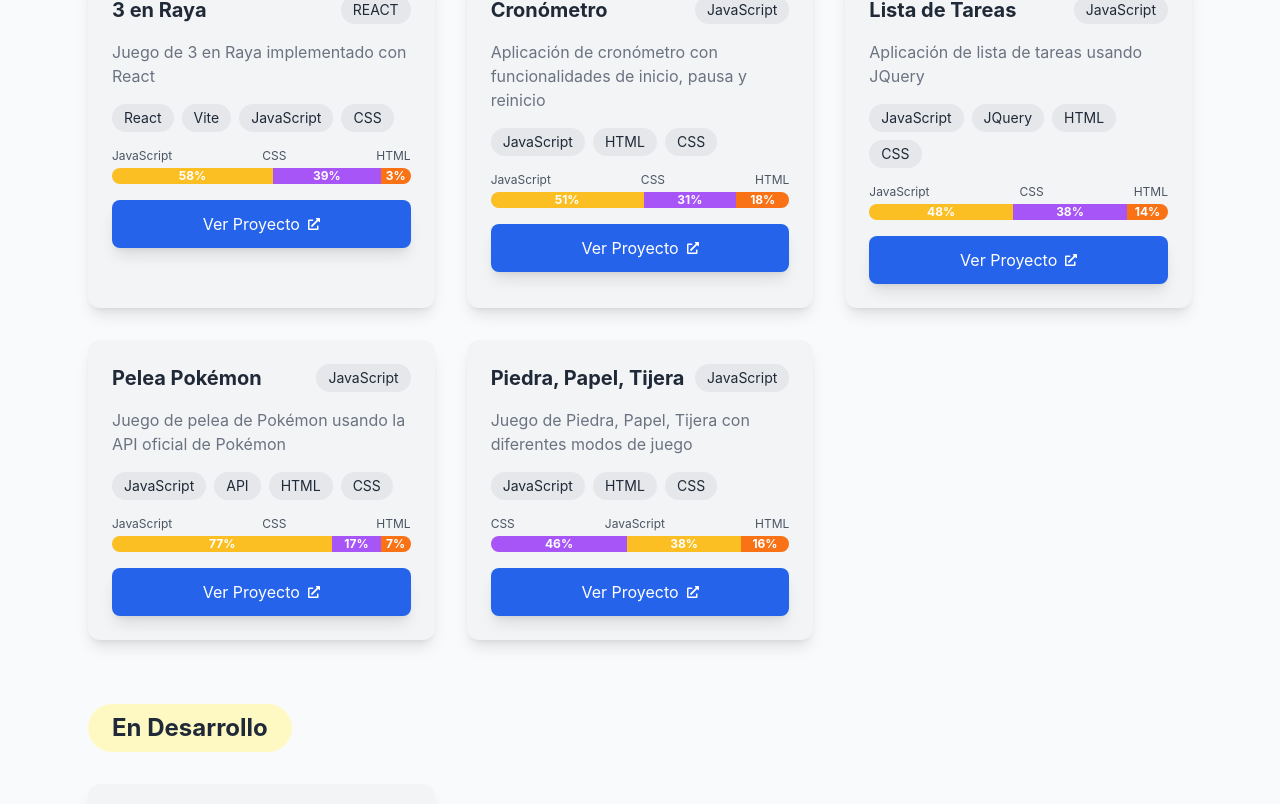
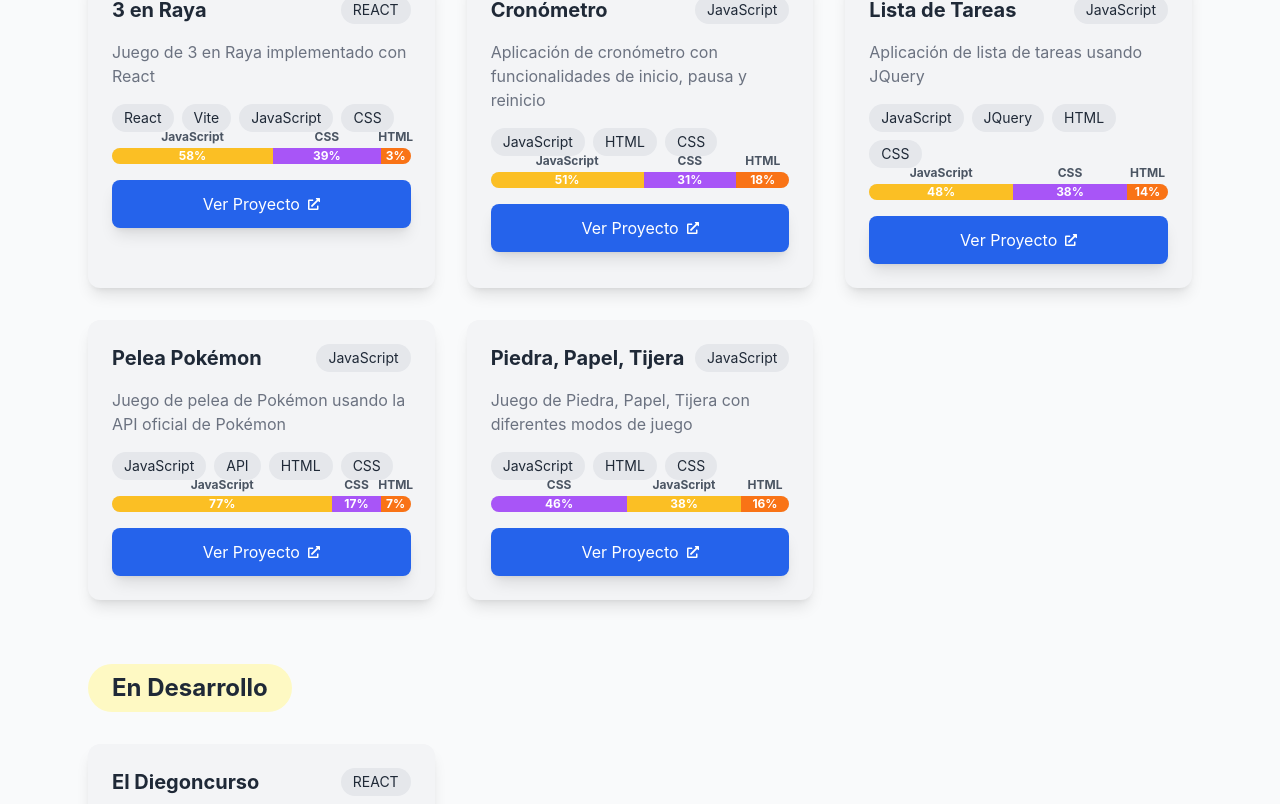
Before and after one commit to DiegoExtremiana/portfolioCompletoDiego, a React (Create React App) app: page / in a window 1280 px wide. Shown: the part 3896-4700 px from the top of the page. Built offline with nearby package versions, Linux system fonts and the light colour scheme; the HTML template or start-up script is replaced by a standard one.

Commit message:
feat: mejorar el componente LanguageProgressBar al posicionar los nombres de los lenguajes encima de cada segmento

```diff
--- a/src/components/LanguageProgressBar.js
+++ b/src/components/LanguageProgressBar.js
@@ -65,19 +65,12 @@ const LanguageProgressBar = ({ percentages }) => {
 
   return (
     <div className="w-full" ref={progressBarRef}>
-      <div className="flex justify-between text-xs text-gray-600 dark:text-gray-400 mb-1">
-        {percentages.map((item, index) => (
-          <span key={index}>
-            {item.language}
-          </span>
-        ))}
-      </div>
-      <div className="w-full bg-gray-200 dark:bg-gray-700 rounded-full h-4 mb-4">
-        <div className="flex h-4 rounded-full overflow-hidden">
+      <div className="w-full bg-gray-200 dark:bg-gray-700 rounded-full h-4 relative mb-4">
+        <div className="flex h-4 rounded-full overflow-hidden relative z-10">
           {percentages.map((item, index) => (
             <div
               key={index}
-              className="h-full flex items-center justify-center text-xs text-white font-bold transition-all duration-300 ease-out"
+              className="h-full flex items-center justify-center text-xs text-white font-bold transition-all duration-300 ease-out relative"
               style={{
                 width: `${animatedPercentages[index]}%`,
                 backgroundColor: LANGUAGE_COLORS[item.language] || '#888',
@@ -88,6 +81,21 @@ const LanguageProgressBar = ({ percentages }) => {
           </div>
           ))}
         </div>
+        {/* Nombres de los lenguajes posicionados encima de cada segmento */}
+        <div className="absolute top-0 left-0 w-full h-4 flex z-0">
+          {percentages.map((item, index) => (
+            <div
+              key={`label-${index}`}
+              className="h-4 flex items-start justify-center text-xs text-gray-600 dark:text-gray-400 font-bold"
+              style={{
+                width: `${animatedPercentages[index]}%`,
+                minWidth: '30px'
+              }}
+            >
+              <span className="mt-[-1.2rem]">{item.language}</span>
+            </div>
+          ))}
+        </div>
       </div>
     </div>
   );
```
